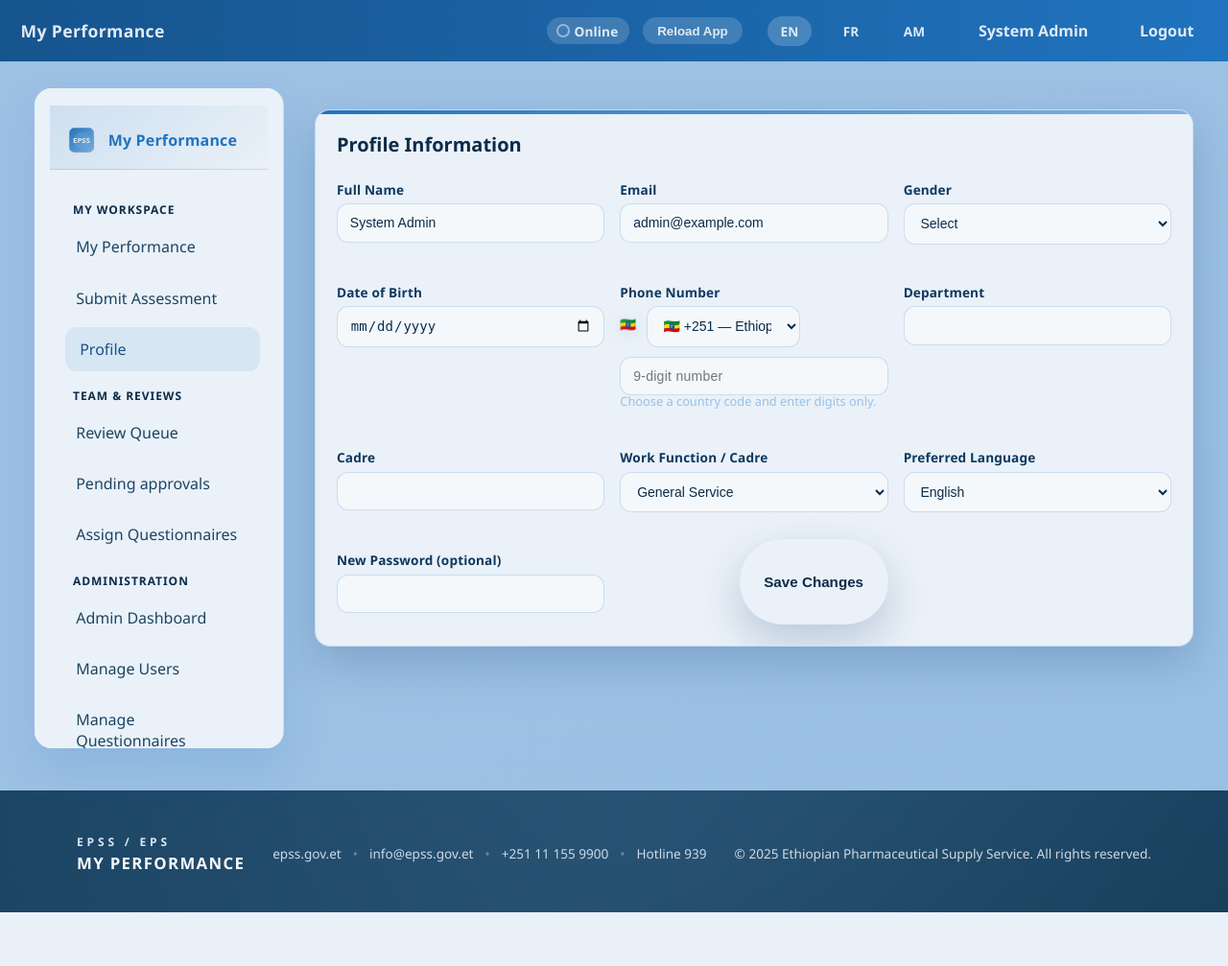
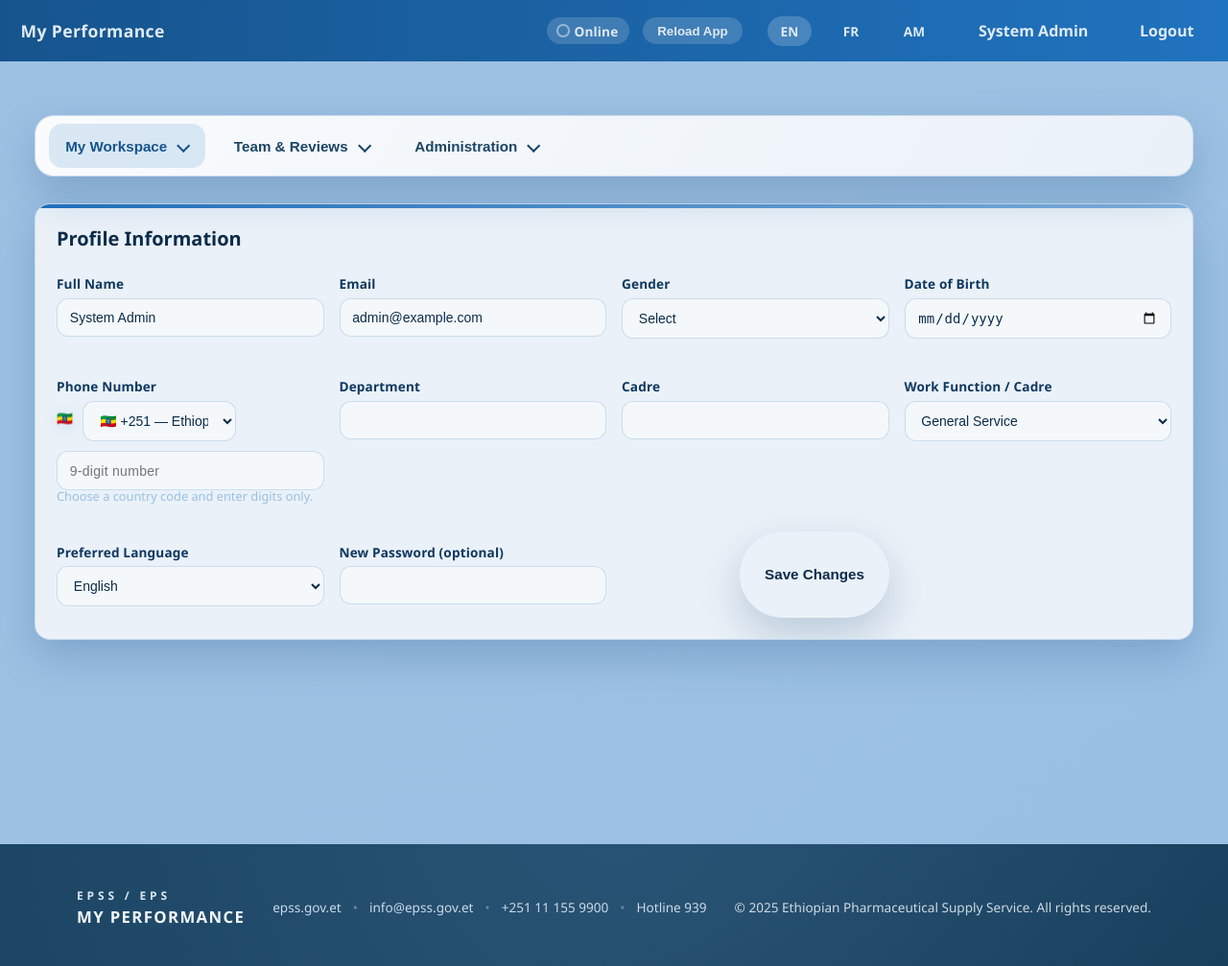
Before and after one commit to khoppenworth/HRassessv300, a PHP site: page /profile.php in a window 1280 px wide. Shown: the whole page at 96% size. Before the commit the page ends 951 px from the top, so only its background shows below. Run offline with PHP 8.4, Linux system fonts and the light colour scheme; a user stored in the database is signed in; data comes from the database, SQL or seed files in the repository; tables that the repository leaves empty hold one stand-in row (values such as "Sample post").

Commit message:
Redesign navigation layout and pin questionnaire sidebar

```diff
--- a/assets/css/questionnaire-builder.css
+++ b/assets/css/questionnaire-builder.css
@@ -29,6 +29,9 @@
   display: flex;
   flex-direction: column;
   gap: 1rem;
+  position: sticky;
+  top: calc(var(--appbar-height) + var(--topnav-height) + 1.5rem);
+  align-self: flex-start;
 }
 
 .qb-sidebar-card {
@@ -123,6 +126,8 @@
   .qb-manager-sidebar {
     width: 100%;
     flex: 1 1 auto;
+    position: static;
+    top: auto;
   }
 }
 
--- a/assets/css/styles.css
+++ b/assets/css/styles.css
@@ -1,5 +1,6 @@
 :root {
   --appbar-height: 64px;
+  --topnav-height: 64px;
 }
 
 * {
@@ -80,6 +81,147 @@ body.md-bg {
   display: flex;
   align-items: center;
   gap: 0.85rem;
+}
+
+.md-topnav {
+  position: sticky;
+  top: var(--appbar-height);
+  z-index: 950;
+  background: var(--app-surface);
+  border-radius: 20px;
+  border: 1px solid var(--app-border);
+  margin: 1.35rem auto 1.75rem;
+  padding: 0.5rem 0.85rem;
+  box-shadow: var(--app-shadow-soft);
+  display: flex;
+  align-items: stretch;
+  min-height: var(--topnav-height);
+}
+
+.md-topnav::before {
+  content: "";
+  position: absolute;
+  inset: 0;
+  border-radius: inherit;
+  background: linear-gradient(120deg, rgba(255, 255, 255, 0.85), rgba(255, 255, 255, 0));
+  opacity: 0.85;
+  pointer-events: none;
+}
+
+.md-topnav > * {
+  position: relative;
+  z-index: 1;
+}
+
+.md-topnav-list {
+  list-style: none;
+  display: flex;
+  align-items: stretch;
+  gap: 0.75rem;
+  margin: 0;
+  padding: 0;
+  width: 100%;
+}
+
+.md-topnav-item {
+  position: relative;
+  display: flex;
+  align-items: stretch;
+}
+
+.md-topnav-item.is-active > .md-topnav-trigger {
+  background: var(--app-primary-soft);
+  color: var(--app-primary-dark);
+}
+
+.md-topnav-trigger {
+  border: none;
+  background: transparent;
+  color: var(--app-on-surface-strong);
+  font-weight: 600;
+  font-size: 0.95rem;
+  padding: 0.65rem 1.1rem;
+  border-radius: 14px;
+  cursor: pointer;
+  display: inline-flex;
+  align-items: center;
+  gap: 0.5rem;
+  transition: background 0.2s ease, color 0.2s ease, box-shadow 0.2s ease;
+}
+
+.md-topnav-trigger:hover,
+.md-topnav-trigger:focus-visible {
+  background: var(--app-primary);
+  color: var(--md-on-primary);
+  box-shadow: var(--app-shadow-soft);
+  outline: none;
+}
+
+.md-topnav-chevron {
+  width: 0.65rem;
+  height: 0.65rem;
+  border-right: 2px solid currentColor;
+  border-bottom: 2px solid currentColor;
+  transform: rotate(45deg);
+  transition: transform 0.2s ease;
+  margin-left: 0.25rem;
+}
+
+.md-topnav-item.is-open > .md-topnav-trigger .md-topnav-chevron,
+.md-topnav-item:focus-within > .md-topnav-trigger .md-topnav-chevron {
+  transform: rotate(-135deg);
+}
+
+.md-topnav-submenu {
+  position: absolute;
+  top: calc(100% + 0.6rem);
+  left: 0;
+  display: none;
+  flex-direction: column;
+  min-width: 220px;
+  background: var(--app-surface);
+  border: 1px solid var(--app-border);
+  border-radius: 14px;
+  box-shadow: 0 18px 38px rgba(15, 23, 42, 0.12);
+  padding: 0.5rem 0.35rem;
+  z-index: 980;
+}
+
+.md-topnav-item.is-open > .md-topnav-submenu,
+.md-topnav-item:focus-within > .md-topnav-submenu {
+  display: flex;
+}
+
+@media (hover: hover) {
+  .md-topnav-item:hover > .md-topnav-submenu {
+    display: flex;
+  }
+
+  .md-topnav-item:hover > .md-topnav-trigger .md-topnav-chevron {
+    transform: rotate(-135deg);
+  }
+}
+
+.md-topnav-submenu li {
+  list-style: none;
+}
+
+.md-topnav-link {
+  display: block;
+  padding: 0.55rem 0.85rem;
+  border-radius: 10px;
+  color: var(--app-on-surface-strong);
+  font-weight: 500;
+  text-decoration: none;
+  transition: background 0.2s ease, color 0.2s ease;
+}
+
+.md-topnav-link:hover,
+.md-topnav-link:focus-visible,
+.md-topnav-link.active {
+  background: var(--app-primary-soft);
+  color: var(--app-primary-dark);
+  outline: none;
 }
 
 .md-status-indicator {
@@ -276,7 +418,7 @@ body.md-bg {
   margin-left: 0;
   padding: 1.2rem 0;
   transition: margin-left 0.3s ease;
-  min-height: calc(100vh - var(--appbar-height));
+  min-height: calc(100vh - var(--appbar-height) - var(--topnav-height));
 }
 
 .md-section {
@@ -1388,27 +1530,16 @@ body.theme-dark .md-button.md-primary {
 
 @media (min-width: 960px) {
   .md-shell {
-    display: grid;
-    grid-template-columns: 260px 1fr;
-    column-gap: 2rem;
     padding: 1.75rem 2.25rem 2.75rem;
   }
 
-  .md-drawer {
-    position: sticky;
-    top: calc(var(--appbar-height) + 1.5rem);
-    transform: none;
-    height: calc(100vh - var(--appbar-height) - 3rem);
-    box-shadow: 0 22px 46px var(--app-primary-soft);
-    border-radius: 18px;
-    left: auto;
-    bottom: auto;
+  .md-topnav {
+    margin-top: 1.75rem;
   }
 
   .md-main {
-    margin-left: 0;
     padding: 0;
-    min-height: calc(100vh - var(--appbar-height) - 3rem);
+    min-height: calc(100vh - var(--appbar-height) - var(--topnav-height) - 3rem);
   }
 
   .md-appbar-toggle {
--- a/assets/js/app.js
+++ b/assets/js/app.js
@@ -6,17 +6,89 @@
   }
   const normalizedBase = appBase.replace(/\/+$/, '') || '';
 
-  const drawer = document.querySelector('[data-drawer]');
+  const topnav = document.querySelector('[data-topnav]');
   const toggle = document.querySelector('[data-drawer-toggle]');
-  if (drawer && toggle) {
-    toggle.addEventListener('click', () => {
-      drawer.classList.toggle('open');
+  let closeTopnavSubmenus = null;
+  if (topnav) {
+    const triggers = topnav.querySelectorAll('[data-topnav-trigger]');
+    const links = topnav.querySelectorAll('.md-topnav-link');
+
+    const closeSubmenus = () => {
+      triggers.forEach((trigger) => {
+        trigger.setAttribute('aria-expanded', 'false');
+        const item = trigger.closest('[data-topnav-item]');
+        if (item) {
+          item.classList.remove('is-open');
+        }
+      });
+    };
+
+    closeTopnavSubmenus = closeSubmenus;
+
+    triggers.forEach((trigger) => {
+      trigger.setAttribute('aria-expanded', 'false');
+      trigger.addEventListener('click', (event) => {
+        event.preventDefault();
+        const item = trigger.closest('[data-topnav-item]');
+        if (!item) {
+          return;
+        }
+        const willOpen = !item.classList.contains('is-open');
+        closeSubmenus();
+        if (willOpen) {
+          trigger.setAttribute('aria-expanded', 'true');
+          item.classList.add('is-open');
+        }
+      });
     });
-    drawer.addEventListener('click', (evt) => {
-      if (evt.target.classList.contains('md-drawer-link')) {
-        drawer.classList.remove('open');
+
+    document.addEventListener('click', (event) => {
+      if (topnav.contains(event.target)) {
+        return;
+      }
+      closeSubmenus();
+      if (topnav.classList.contains('is-open')) {
+        topnav.classList.remove('is-open');
+        if (toggle) {
+          toggle.setAttribute('aria-expanded', 'false');
+        }
       }
     });
+
+    topnav.addEventListener('keydown', (event) => {
+      if (event.key === 'Escape') {
+        closeSubmenus();
+        if (toggle) {
+          toggle.setAttribute('aria-expanded', 'false');
+        }
+        topnav.classList.remove('is-open');
+      }
+    });
+
+    links.forEach((link) => {
+      link.addEventListener('click', () => {
+        closeSubmenus();
+        if (toggle) {
+          toggle.setAttribute('aria-expanded', 'false');
+        }
+        topnav.classList.remove('is-open');
+      });
+    });
+  }
+
+  if (topnav && toggle) {
+    toggle.addEventListener('click', () => {
+      const isOpen = topnav.classList.toggle('is-open');
+      toggle.setAttribute('aria-expanded', isOpen ? 'true' : 'false');
+      if (!isOpen && typeof closeTopnavSubmenus === 'function') {
+        closeTopnavSubmenus();
+      } else if (isOpen && typeof closeTopnavSubmenus === 'function') {
+        closeTopnavSubmenus();
+      }
+    });
+  } else if (toggle) {
+    toggle.hidden = true;
+    toggle.setAttribute('aria-hidden', 'true');
   }
 
   if (!document.querySelector('link[rel="manifest"]')) {
--- a/templates/header.php
+++ b/templates/header.php
@@ -51,8 +51,8 @@ $isActiveNav = static function (string ...$keys) use ($drawerKey): bool {
     }
     return false;
 };
-$drawerLinkAttributes = static function (string ...$keys) use ($isActiveNav): string {
-    $class = 'md-drawer-link' . ($isActiveNav(...$keys) ? ' active' : '');
+$topNavLinkAttributes = static function (string ...$keys) use ($isActiveNav): string {
+    $class = 'md-topnav-link' . ($isActiveNav(...$keys) ? ' active' : '');
     $aria = $isActiveNav(...$keys) ? ' aria-current="page"' : '';
     return sprintf('class="%s"%s', $class, $aria);
 };
@@ -65,7 +65,7 @@ $drawerLinkAttributes = static function (string ...$keys) use ($isActiveNav): st
   window.APP_AVAILABLE_LOCALES = <?=json_encode($availableLocales, JSON_THROW_ON_ERROR)?>;
 </script>
 <header class="md-appbar md-elev-2">
-  <button class="md-appbar-toggle" aria-label="Toggle navigation" data-drawer-toggle>
+  <button class="md-appbar-toggle" aria-label="Toggle navigation" data-drawer-toggle aria-controls="app-topnav" aria-expanded="false">
     <span></span>
     <span></span>
     <span></span>
@@ -170,39 +170,55 @@ $drawerLinkAttributes = static function (string ...$keys) use ($isActiveNav): st
 </script>
 <div id="google_translate_element" class="visually-hidden" aria-hidden="true"></div>
 <div class="md-shell">
-<aside class="md-drawer" data-drawer>
-  <div class="md-drawer-header">
-    <img src="<?=$logoPathSmall?>" alt="Logo" class="md-logo-sm">
-    <div class="md-drawer-title"><?=$siteTitle?></div>
-  </div>
-  <nav class="md-drawer-nav">
-    <div class="md-drawer-section">
-      <span class="md-drawer-label"><?=t($t, 'my_workspace', 'My Workspace')?></span>
-      <a href="<?=htmlspecialchars(url_for('my_performance.php'), ENT_QUOTES, 'UTF-8')?>" <?=$drawerLinkAttributes('workspace.my_performance')?>><?=t($t, 'my_performance', 'My Performance')?></a>
-      <a href="<?=htmlspecialchars(url_for('submit_assessment.php'), ENT_QUOTES, 'UTF-8')?>" <?=$drawerLinkAttributes('workspace.submit_assessment')?>><?=t($t, 'submit_assessment', 'Submit Assessment')?></a>
-      <a href="<?=htmlspecialchars(url_for('profile.php'), ENT_QUOTES, 'UTF-8')?>" <?=$drawerLinkAttributes('workspace.profile')?>><?=t($t, 'profile', 'Profile')?></a>
-    </div>
+<nav id="app-topnav" class="md-topnav md-elev-2" data-topnav aria-label="<?=htmlspecialchars(t($t, 'primary_navigation', 'Primary navigation'), ENT_QUOTES, 'UTF-8')?>">
+  <ul class="md-topnav-list">
+    <?php
+    $workspaceActive = $isActiveNav('workspace.my_performance', 'workspace.submit_assessment', 'workspace.profile');
+    ?>
+    <li class="md-topnav-item<?=$workspaceActive ? ' is-active' : ''?>" data-topnav-item>
+      <button type="button" class="md-topnav-trigger" data-topnav-trigger aria-haspopup="true" aria-expanded="false">
+        <span><?=t($t, 'my_workspace', 'My Workspace')?></span>
+        <span class="md-topnav-chevron" aria-hidden="true"></span>
+      </button>
+      <ul class="md-topnav-submenu">
+        <li><a href="<?=htmlspecialchars(url_for('my_performance.php'), ENT_QUOTES, 'UTF-8')?>" <?=$topNavLinkAttributes('workspace.my_performance')?>><?=t($t, 'my_performance', 'My Performance')?></a></li>
+        <li><a href="<?=htmlspecialchars(url_for('submit_assessment.php'), ENT_QUOTES, 'UTF-8')?>" <?=$topNavLinkAttributes('workspace.submit_assessment')?>><?=t($t, 'submit_assessment', 'Submit Assessment')?></a></li>
+        <li><a href="<?=htmlspecialchars(url_for('profile.php'), ENT_QUOTES, 'UTF-8')?>" <?=$topNavLinkAttributes('workspace.profile')?>><?=t($t, 'profile', 'Profile')?></a></li>
+      </ul>
+    </li>
     <?php if (in_array($role, ['admin', 'supervisor'], true)): ?>
-      <div class="md-drawer-section">
-        <span class="md-drawer-label"><?=t($t, 'team_navigation', 'Team & Reviews')?></span>
-        <a href="<?=htmlspecialchars(url_for('admin/supervisor_review.php'), ENT_QUOTES, 'UTF-8')?>" <?=$drawerLinkAttributes('team.review_queue')?>><?=t($t, 'review_queue', 'Review Queue')?></a>
-        <a href="<?=htmlspecialchars(url_for('admin/pending_accounts.php'), ENT_QUOTES, 'UTF-8')?>" <?=$drawerLinkAttributes('team.pending_accounts')?>><?=t($t, 'pending_accounts', 'Pending Approvals')?></a>
-        <a href="<?=htmlspecialchars(url_for('admin/questionnaire_assignments.php'), ENT_QUOTES, 'UTF-8')?>" <?=$drawerLinkAttributes('team.assignments')?>><?=t($t, 'assign_questionnaires', 'Assign Questionnaires')?></a>
-      </div>
+      <?php $teamActive = $isActiveNav('team.review_queue', 'team.pending_accounts', 'team.assignments'); ?>
+      <li class="md-topnav-item<?=$teamActive ? ' is-active' : ''?>" data-topnav-item>
+        <button type="button" class="md-topnav-trigger" data-topnav-trigger aria-haspopup="true" aria-expanded="false">
+          <span><?=t($t, 'team_navigation', 'Team & Reviews')?></span>
+          <span class="md-topnav-chevron" aria-hidden="true"></span>
+        </button>
+        <ul class="md-topnav-submenu">
+          <li><a href="<?=htmlspecialchars(url_for('admin/supervisor_review.php'), ENT_QUOTES, 'UTF-8')?>" <?=$topNavLinkAttributes('team.review_queue')?>><?=t($t, 'review_queue', 'Review Queue')?></a></li>
+          <li><a href="<?=htmlspecialchars(url_for('admin/pending_accounts.php'), ENT_QUOTES, 'UTF-8')?>" <?=$topNavLinkAttributes('team.pending_accounts')?>><?=t($t, 'pending_accounts', 'Pending Approvals')?></a></li>
+          <li><a href="<?=htmlspecialchars(url_for('admin/questionnaire_assignments.php'), ENT_QUOTES, 'UTF-8')?>" <?=$topNavLinkAttributes('team.assignments')?>><?=t($t, 'assign_questionnaires', 'Assign Questionnaires')?></a></li>
+        </ul>
+      </li>
     <?php endif; ?>
     <?php if ($role === 'admin'): ?>
-      <div class="md-drawer-section">
-        <span class="md-drawer-label"><?=t($t, 'admin_navigation', 'Administration')?></span>
-        <a href="<?=htmlspecialchars(url_for('admin/dashboard.php'), ENT_QUOTES, 'UTF-8')?>" <?=$drawerLinkAttributes('admin.dashboard')?>><?=t($t, 'admin_dashboard', 'Admin Dashboard')?></a>
-        <a href="<?=htmlspecialchars(url_for('admin/users.php'), ENT_QUOTES, 'UTF-8')?>" <?=$drawerLinkAttributes('admin.users')?>><?=t($t, 'manage_users', 'Manage Users')?></a>
-        <a href="<?=htmlspecialchars(url_for('admin/questionnaire_manage.php'), ENT_QUOTES, 'UTF-8')?>" <?=$drawerLinkAttributes('admin.manage_questionnaires')?>><?=t($t, 'manage_questionnaires', 'Manage Questionnaires')?></a>
-        <a href="<?=htmlspecialchars(url_for('admin/analytics.php'), ENT_QUOTES, 'UTF-8')?>" <?=$drawerLinkAttributes('admin.analytics')?>><?=t($t, 'analytics', 'Analytics')?></a>
-        <a href="<?=htmlspecialchars(url_for('admin/export.php'), ENT_QUOTES, 'UTF-8')?>" <?=$drawerLinkAttributes('admin.export')?>><?=t($t, 'export_data', 'Export Data')?></a>
-        <a href="<?=htmlspecialchars(url_for('admin/branding.php'), ENT_QUOTES, 'UTF-8')?>" <?=$drawerLinkAttributes('admin.branding')?>><?=t($t, 'branding', 'Branding & Landing')?></a>
-        <a href="<?=htmlspecialchars(url_for('admin/settings.php'), ENT_QUOTES, 'UTF-8')?>" <?=$drawerLinkAttributes('admin.settings')?>><?=t($t, 'settings', 'Settings')?></a>
-        <a href="<?=htmlspecialchars(url_for('swagger.php'), ENT_QUOTES, 'UTF-8')?>" class="md-drawer-link" target="_blank" rel="noopener"><?=t($t,'api_documentation','API Documentation')?></a>
-      </div>
+      <?php $adminActive = $isActiveNav('admin.dashboard', 'admin.users', 'admin.manage_questionnaires', 'admin.analytics', 'admin.export', 'admin.branding', 'admin.settings'); ?>
+      <li class="md-topnav-item<?=$adminActive ? ' is-active' : ''?>" data-topnav-item>
+        <button type="button" class="md-topnav-trigger" data-topnav-trigger aria-haspopup="true" aria-expanded="false">
+          <span><?=t($t, 'admin_navigation', 'Administration')?></span>
+          <span class="md-topnav-chevron" aria-hidden="true"></span>
+        </button>
+        <ul class="md-topnav-submenu">
+          <li><a href="<?=htmlspecialchars(url_for('admin/dashboard.php'), ENT_QUOTES, 'UTF-8')?>" <?=$topNavLinkAttributes('admin.dashboard')?>><?=t($t, 'admin_dashboard', 'Admin Dashboard')?></a></li>
+          <li><a href="<?=htmlspecialchars(url_for('admin/users.php'), ENT_QUOTES, 'UTF-8')?>" <?=$topNavLinkAttributes('admin.users')?>><?=t($t, 'manage_users', 'Manage Users')?></a></li>
+          <li><a href="<?=htmlspecialchars(url_for('admin/questionnaire_manage.php'), ENT_QUOTES, 'UTF-8')?>" <?=$topNavLinkAttributes('admin.manage_questionnaires')?>><?=t($t, 'manage_questionnaires', 'Manage Questionnaires')?></a></li>
+          <li><a href="<?=htmlspecialchars(url_for('admin/analytics.php'), ENT_QUOTES, 'UTF-8')?>" <?=$topNavLinkAttributes('admin.analytics')?>><?=t($t, 'analytics', 'Analytics')?></a></li>
+          <li><a href="<?=htmlspecialchars(url_for('admin/export.php'), ENT_QUOTES, 'UTF-8')?>" <?=$topNavLinkAttributes('admin.export')?>><?=t($t, 'export_data', 'Export Data')?></a></li>
+          <li><a href="<?=htmlspecialchars(url_for('admin/branding.php'), ENT_QUOTES, 'UTF-8')?>" <?=$topNavLinkAttributes('admin.branding')?>><?=t($t, 'branding', 'Branding & Landing')?></a></li>
+          <li><a href="<?=htmlspecialchars(url_for('admin/settings.php'), ENT_QUOTES, 'UTF-8')?>" <?=$topNavLinkAttributes('admin.settings')?>><?=t($t, 'settings', 'Settings')?></a></li>
+          <li><a href="<?=htmlspecialchars(url_for('swagger.php'), ENT_QUOTES, 'UTF-8')?>" class="md-topnav-link" target="_blank" rel="noopener"><?=t($t,'api_documentation','API Documentation')?></a></li>
+        </ul>
+      </li>
     <?php endif; ?>
-  </nav>
-</aside>
+  </ul>
+</nav>
 <main class="md-main">
```
Also changed, not shown: other parts of assets/css/styles.css (+56 -0 lines).
